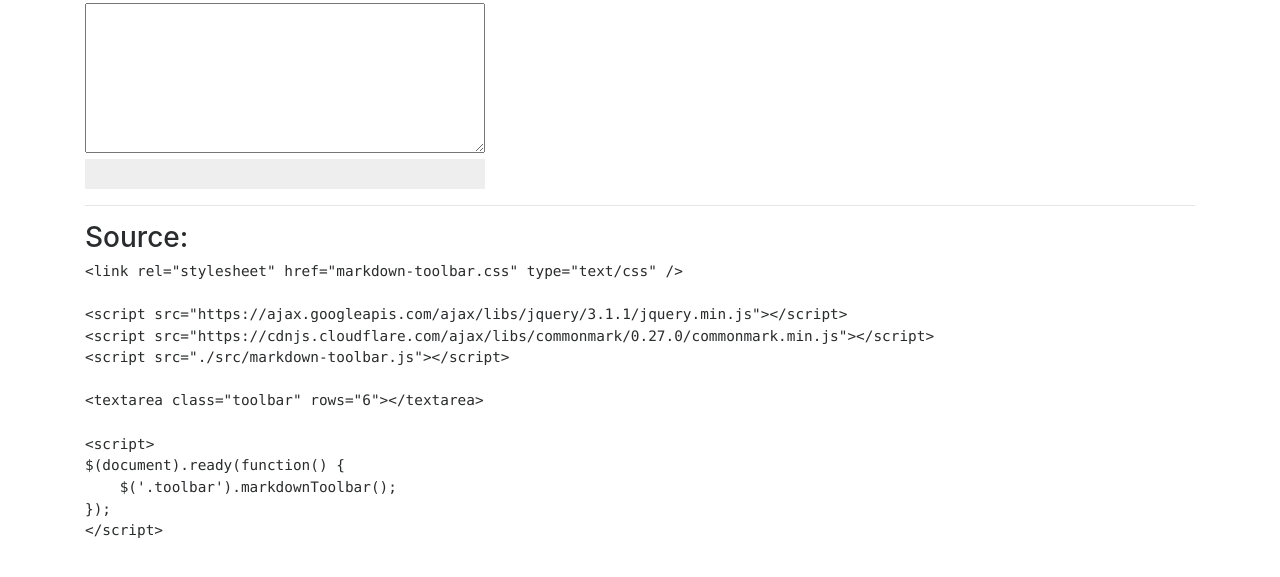
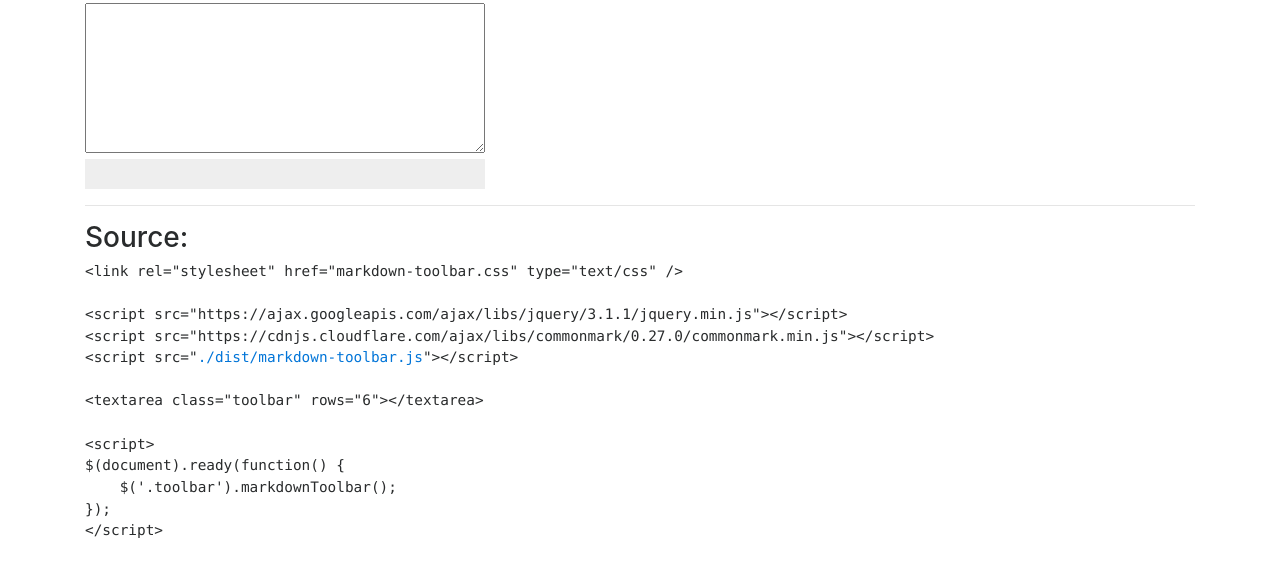
Before and after one commit to nikolas/markdown-toolbar, a website with bundled scripts: page index.html in a window 1280 px wide. Shown: the part 143-720 px from the top of the page. Built offline with nearby package versions, Linux system fonts and the light colour scheme; a script that the page names is missing.

Commit message:
link to library in sandbox

```diff
--- a/index.html
+++ b/index.html
@@ -9,7 +9,7 @@
 
         <script src="https://ajax.googleapis.com/ajax/libs/jquery/3.1.1/jquery.min.js"></script>
         <script src="https://cdnjs.cloudflare.com/ajax/libs/commonmark/0.27.0/commonmark.min.js"></script>
-        <script src="./src/markdown-toolbar.js"></script>
+        <script src="./dist/markdown-toolbar.js"></script>
         <style type="text/css">
         textarea {
             width: 400px;
@@ -49,7 +49,7 @@
 
 &lt;script src="https://ajax.googleapis.com/ajax/libs/jquery/3.1.1/jquery.min.js">&lt;/script>
 &lt;script src="https://cdnjs.cloudflare.com/ajax/libs/commonmark/0.27.0/commonmark.min.js">&lt;/script>
-&lt;script src="./src/markdown-toolbar.js">&lt;/script>
+&lt;script src="<a href="https://github.com/nikolas/markdown-toolbar/blob/master/dist/markdown-toolbar.js">./dist/markdown-toolbar.js</a>">&lt;/script>
 
 &lt;textarea class="toolbar" rows="6"&gt;&lt;/textarea&gt;
 
```
